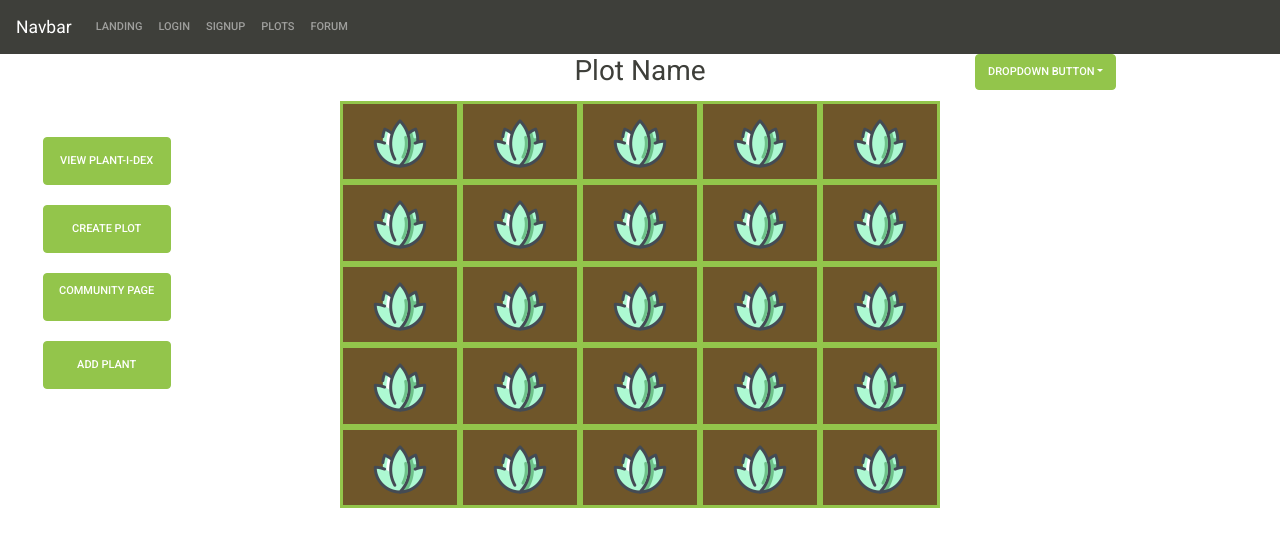
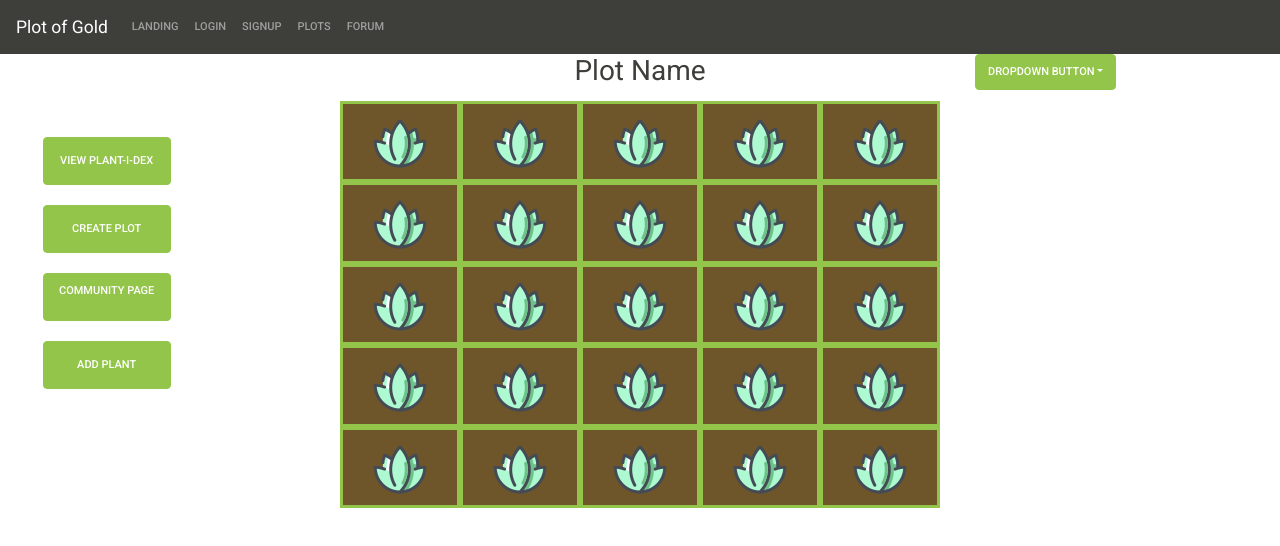
Before and after one commit to EddiePhi/Plot-Of-Gold, a React (Create React App) app in the folder client/: page /home in a window 1280 px wide. Shown: the top 546 px of the page. Built offline with nearby package versions, Linux system fonts and the light colour scheme.

Commit message:
homepage layout inital

```diff
--- a/client/src/components/OurNavbar/index.js
+++ b/client/src/components/OurNavbar/index.js
@@ -6,7 +6,7 @@ function OurNavbar() {
   return (
     <>
       <Navbar bg="primary" variant="dark">
-        <Navbar.Brand href="#home">Navbar</Navbar.Brand>
+        <Navbar.Brand href="#home">Plot of Gold</Navbar.Brand>
         <Nav className="mr-auto">
           <Link className="nav-link" to="/">
             Landing
--- a/client/src/pages/HomePage/homePage.js
+++ b/client/src/pages/HomePage/homePage.js
@@ -58,7 +58,7 @@ function HomePage() {
           <Col md={6} className="text-center">
             <PlotTable />
           </Col>
-          <Col md={3}>
+          <Col md={3} className>
             <Dropdown>
               <Dropdown.Toggle variant="success" id="dropdown-basic">
                 Dropdown Button
```
